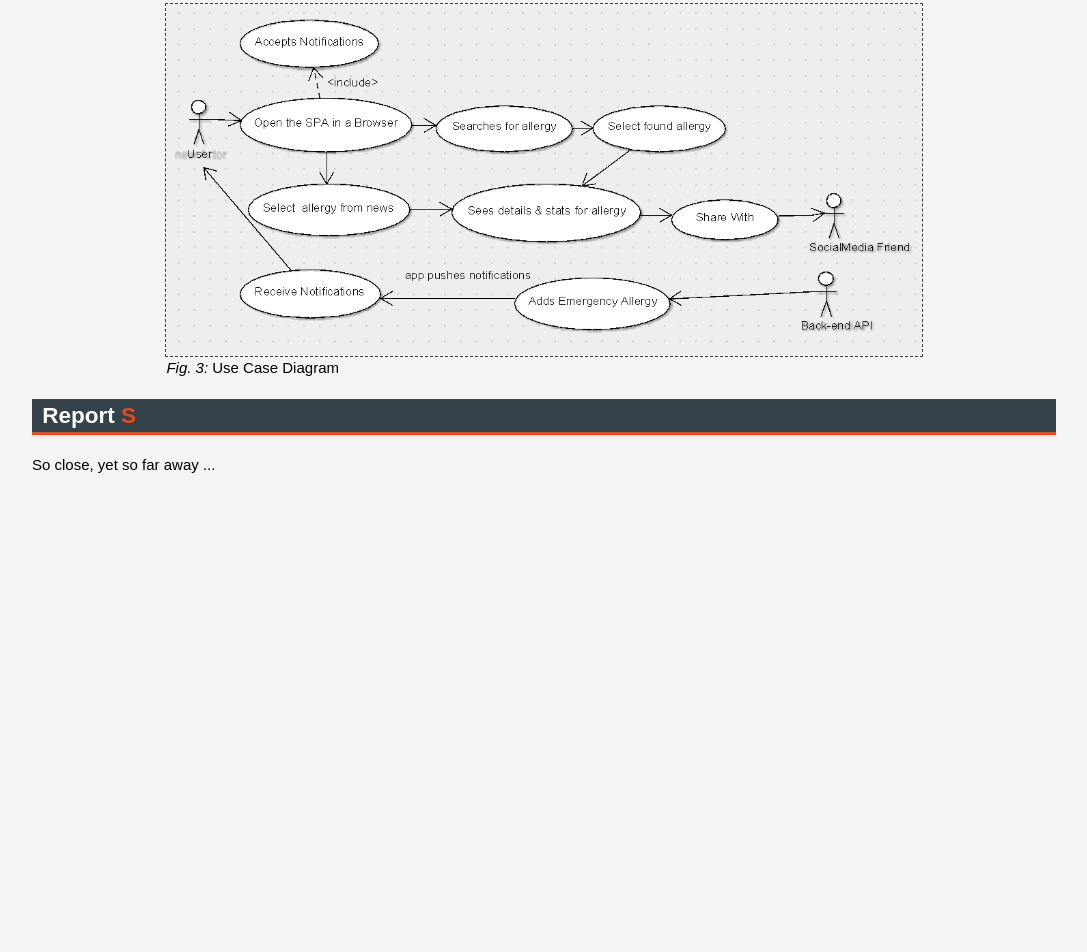
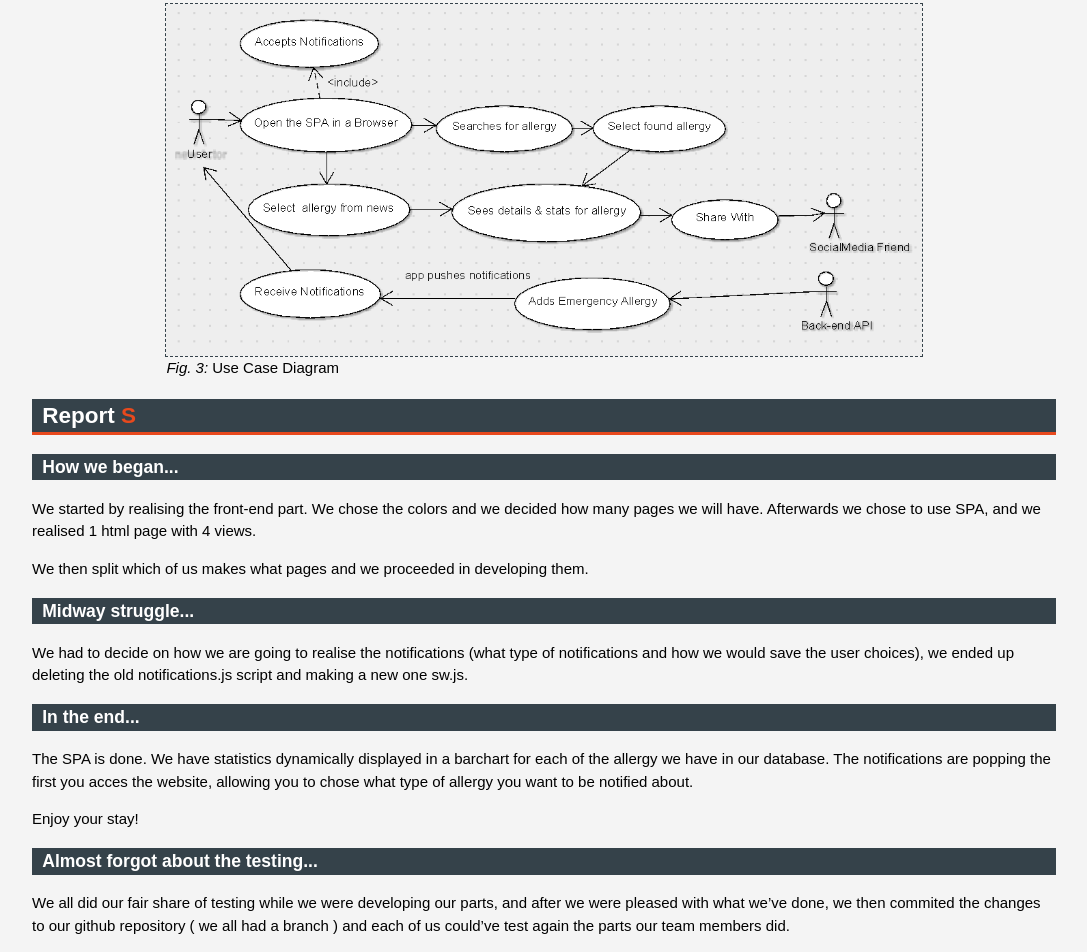
Before and after one commit to vali-snow/SEAL2018, a plain HTML site: page views/report.html in a window 1280 px wide. Shown: the part 3130-4082 px from the top of the page, without its empty margins (96-1183 px from the left). Before the commit the page ends 3622 px from the top, so only its background shows below. Drawn offline with Linux system fonts and the light colour scheme; files that its build step writes are made by us from their sources; files whose address does not match are found by name.

Commit message:
Updated report.html
Added overall report of the project.

```diff
--- a/views/report.html
+++ b/views/report.html
@@ -174,7 +174,29 @@
         </section>
         <section>
             <h2>Report <span class="highlight">S</span></h2>
-            <p>So close, yet so far away ...</p>
+            <section>
+                <h3>How we began...</h3>
+                <p>We started by realising the front-end part. We chose the colors and we decided how many pages we will have. Afterwards we chose to use SPA, and we realised 1 html page with 4 views.</p>
+                <p>We then split which of us makes what pages and we proceeded in developing them.</p>
+            </section>
+
+            <section>
+                <h3>Midway struggle...</h3>
+                <p>We had to decide on how we are going to realise the notifications (what type of notifications and how we would save the user choices), we ended up deleting the old notifications.js script and making a new one sw.js.</p>
+            </section>
+
+            <section>
+                <h3>In the end...</h3>
+                <p>The SPA is done. We have statistics dynamically displayed in a barchart for each of the allergy we have in our database. The notifications are popping the first you acces the website, allowing you to chose what type of allergy you want to be notified about.</p>
+                <p>Enjoy your stay!</p>
+            </section>
+
+            <section>
+                <h3>Almost forgot about the testing...</h3>
+                <p>We all did our fair share of testing while we were developing our parts, and after we were pleased with what we’ve done, we then commited the changes to our github repository ( we all had a branch ) and each of us could’ve test again the parts our team members did.</p>
+
+            </section>
+
         </section>
     </article>
 </body>
```
